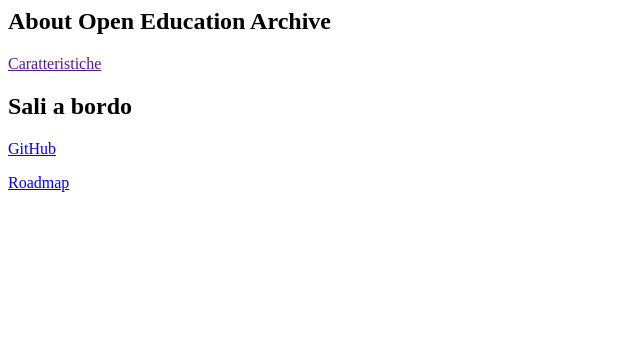
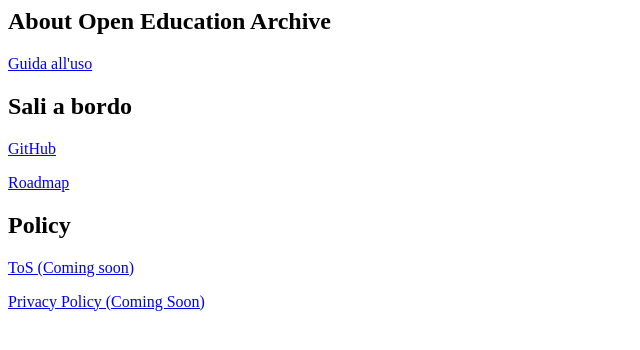
Before and after one commit to open-education-polito/openeduarchive, a Python web app: template templates/semantic-ui/invenio_app_rdm/footer.html in a window 1280 px wide. Shown: the top 350 px of the page, without its empty margins (0-640 px from the left). Run offline with Jinja, Linux system fonts and the light colour scheme; the template is opened without the code that fills it, so the values that code supplies are empty.

Commit message:
chore: revisiting footer info

```diff
--- a/templates/semantic-ui/invenio_app_rdm/footer.html
+++ b/templates/semantic-ui/invenio_app_rdm/footer.html
@@ -1,11 +1,3 @@
-{#
-    Copyright (C) 2019-2020 CERN.
-    Copyright (C) 2019-2020 Northwestern University.
-    Copyright (C) 2021 Graz University of Technology.
-
-    Invenio App RDM is free software; you can redistribute it and/or modify it
-    under the terms of the MIT License; see LICENSE file for more details.
-  #}
 {%- block footer_top %}
   <div class="footer-top">
     <div class="ui container app-rdm-footer">
@@ -13,12 +5,17 @@
         <div class="ui grid app-rdm-footer">
         <div class="rdm-footer five wide tablet two wide computer column">
           <h2 class="ui small header">{{ _("About Open Education Archive") }}</h2>
-              <p><a href="{{ invenio_rdm_features }}">Caratteristiche</a></p>
+            <p><a href="#">Guida all'uso</a></p>
         </div>
         <div class="rdm-footer five wide tablet two wide computer column">
           <h2 class="ui small header">{{ _ ("Sali a bordo") }}</h2>
             <p><a href="https://github.com/open-education-polito">GitHub</a></p>
             <p><a href="https://github.com/orgs/open-education-polito/projects/8/views/1">Roadmap</a></p>
+        </div>
+        <div class="rdm-footer five wide tablet two wide computer column">
+          <h2 class="ui small header">{{ _ ("Policy") }}</h2>
+            <p><a href="#">ToS (Coming soon)</a></p>
+            <p><a href="#">Privacy Policy (Coming Soon)</a></p>
         </div>
 
       {%- endblock footer_top_left %}
```
Lines whose indentation alone changed are shown as unchanged.
